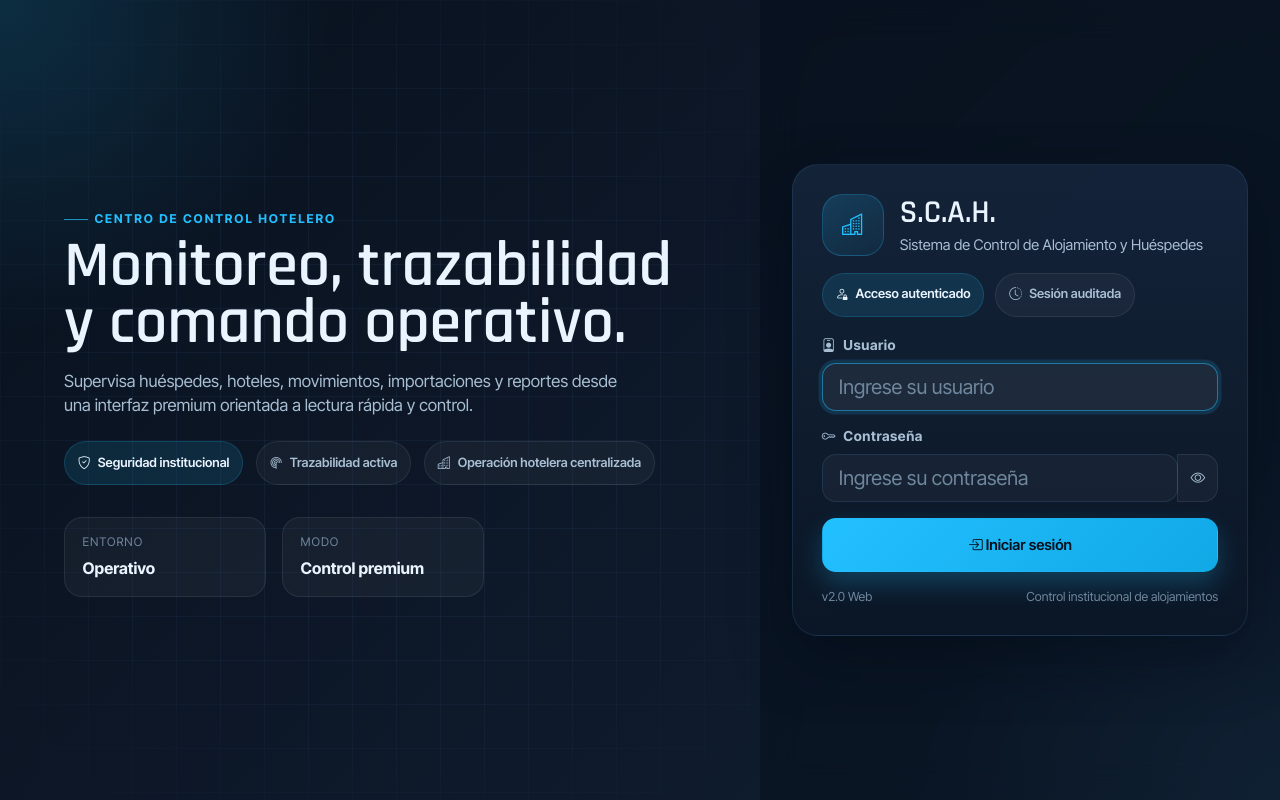
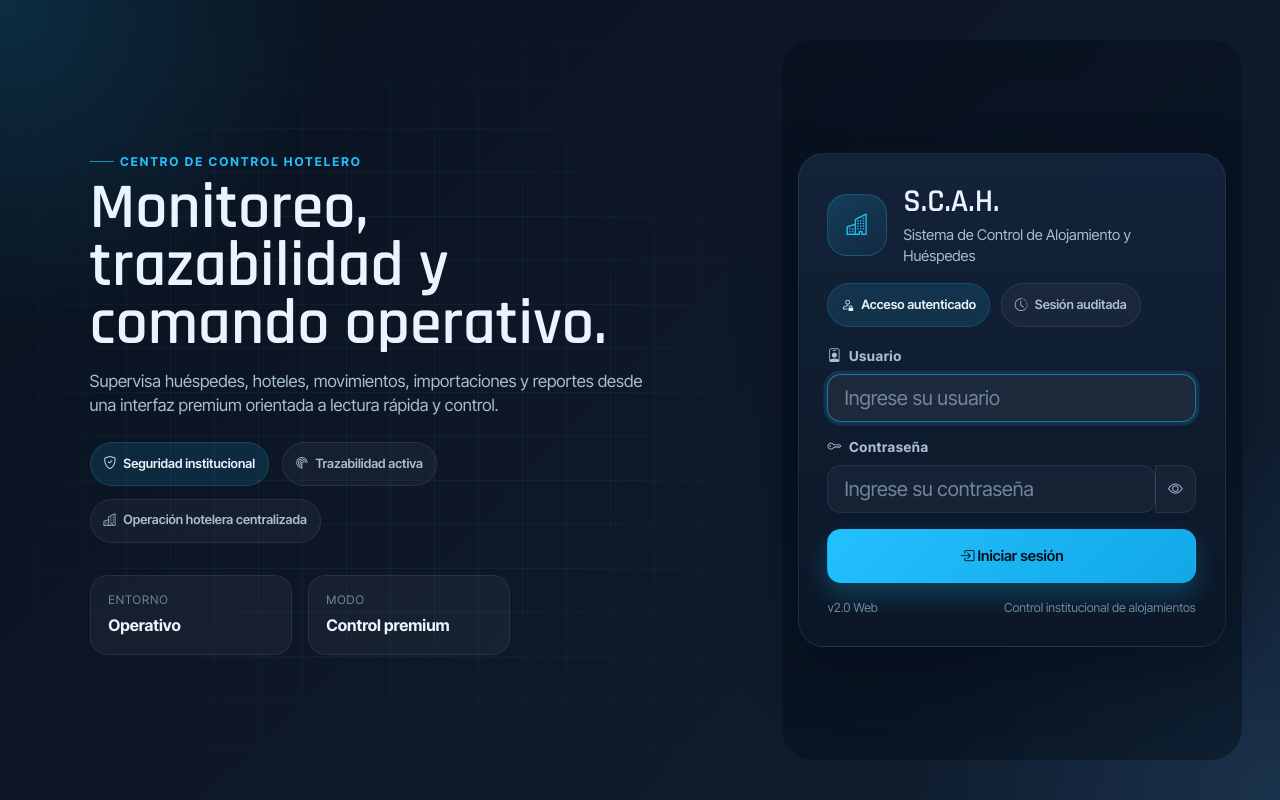
Before and after one commit to desarrolloramon829-spec/Sistema-de-control-de-alojamiento-y-huespedes-S.C.A.H.-, a Flask app: page /login in a window 1280 px wide. Run offline with Flask 3, Linux system fonts and the light colour scheme.

Commit message:
style: ajustar diseño y estilos de la interfaz de inicio de sesión para mejorar la usabilidad y la estética

```diff
--- a/web/static/css/custom.css
+++ b/web/static/css/custom.css
@@ -1399,18 +1399,25 @@ textarea {
 }
 
 .login-shell {
-  width: 100%;
+  width: min(100%, 1480px);
   min-height: 100vh;
   display: grid;
-  grid-template-columns: minmax(0, 1.2fr) minmax(380px, 520px);
+  grid-template-columns: minmax(0, 1fr) minmax(380px, 460px);
+  align-items: center;
+  gap: clamp(2rem, 4vw, 5rem);
+  margin: 0 auto;
+  padding: clamp(1.5rem, 3vw, 2.5rem);
 }
 
 .login-visual-panel {
   position: relative;
   overflow: hidden;
-  padding: clamp(2.5rem, 5vh, 4.5rem) clamp(2rem, 5vw, 5rem);
+  min-height: min(100vh - 5rem, 820px);
+  padding: clamp(2rem, 4vw, 4rem);
   display: flex;
   align-items: center;
+  justify-content: flex-start;
+  border-radius: 32px;
 }
 
 .login-visual-grid {
@@ -1426,7 +1433,7 @@ textarea {
 .login-visual-copy {
   position: relative;
   z-index: 1;
-  width: min(100%, 700px);
+  width: min(100%, 640px);
   margin-right: auto;
 }
 
@@ -1484,9 +1491,11 @@ textarea {
   display: flex;
   align-items: center;
   justify-content: center;
-  padding: 2rem;
+  min-height: min(100vh - 5rem, 820px);
+  padding: 1rem;
   background: rgba(6, 14, 24, 0.46);
   backdrop-filter: blur(18px);
+  border-radius: 32px;
 }
 
 .login-card {
@@ -1944,11 +1953,16 @@ textarea {
 
   .login-shell {
     grid-template-columns: 1fr;
+    width: 100%;
+    max-width: 760px;
+    gap: 1rem;
+    padding: 1rem;
   }
 
   .login-visual-panel {
     min-height: 38vh;
     align-items: flex-start;
+    border-radius: 24px;
     padding-bottom: 1rem;
   }
 }
```
